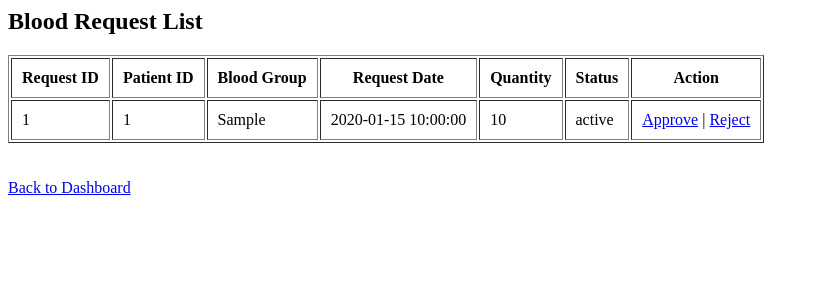
After one commit to NishantKT-pixel/bloodbank-management-system, a PHP site: page /blood_request/view_request.php in a window 1280 px wide. The commit adds this page. Shown: the top 300 px of the page, without its empty margins (0-819 px from the left). Run offline with PHP 8.4, Linux system fonts and the light colour scheme; tables that the repository leaves empty or names only in its code hold one stand-in row (values such as "Sample post").

Commit message:
Added approve and reject code in blood request

```diff
--- a/admin/dashboard.php
+++ b/admin/dashboard.php
@@ -7,9 +7,12 @@
 
 
 <a href="../blood_donation/add_donation.php">Add donation</a><br><br>
+<a href="../blood_donation/view_donation.php">View donation</a><br><br>
 
 
 <a href="../blood_request/add_request.php">Add Blood Request</a><br><br>
+<a href="../blood_request/view_request.php">View Blood Request</a><br><br>
+
 <a href="../blood_inventory/view_inventory.php">View Blood Inventory</a><br><br>
 
 <a href="logout.php">Logout</a>
--- a/blood_donation/add_donation.php
+++ b/blood_donation/add_donation.php
@@ -1,5 +1,5 @@
 <?php
-include "../config.php";
+require_once("../config/config.php");
 ?>
 
 <h2>Add Blood Donation</h2>
@@ -53,3 +53,5 @@ echo "Donation added and inventory updated.";
 }
 
 ?>
+<br><br>
+<a href="../admin/dashboard.php" >Back to dashboard</a>
--- a/blood_inventory/view_inventory.php
+++ b/blood_inventory/view_inventory.php
@@ -1,5 +1,5 @@
 <?php
-require_once "../config.php";
+require_once("../config/config.php");
 
 $result = mysqli_query($conn , "SELECT * FROM blood_inventory");
 ?>
@@ -30,3 +30,5 @@ while($row = mysqli_fetch_assoc($result))
 }
 ?>
 </table>
+<br><br>
+<a href="../admin/dashboard.php" >Back to dashboard</a>
--- /dev/null
+++ b/blood_request/view_request.php
@@ -0,0 +1,52 @@
+<?php
+require_once("../config/config.php");
+
+$result = mysqli_query($conn,"SELECT * FROM blood_request");
+?>
+
+<h2>Blood Request List</h2>
+
+<table border="1" cellpadding="10">
+
+<tr>
+<th>Request ID</th>
+<th>Patient ID</th>
+<th>Blood Group</th>
+<th>Request Date</th>
+<th>Quantity</th>
+<th>Status</th>
+<th>Action</th>
+</tr>
+
+<?php
+
+while($row = mysqli_fetch_assoc($result))
+{
+?>
+
+<tr>
+
+<td><?php echo $row['request_id']; ?></td>
+<td><?php echo $row['patient_id']; ?></td>
+<td><?php echo $row['blood_group']; ?></td>
+<td><?php echo $row['request_date']; ?></td>
+<td><?php echo $row['quantity']; ?></td>
+<td><?php echo $row['status']; ?></td>
+
+<td>
+
+<a href="approve_request.php?id=<?php echo $row['request_id']; ?>">Approve</a> |
+
+<a href="reject_request.php?id=<?php echo $row['request_id']; ?>">Reject</a>
+
+</td>
+
+</tr>
+
+<?php
+}
+?>
+
+</table>
+<br><br>
+<a href="../admin/dashboard.php">Back to Dashboard</a>
--- a/donor/add_donor.php
+++ b/donor/add_donor.php
@@ -52,4 +52,7 @@ Address<br>
 <textarea name="address"></textarea><br><br>
 
 <button name="submit">Add Donor</button><br>
+
 </form>
+<br><br>
+<a href="../admin/dashboard.php" >Back to dashboard</a>
--- a/donor/view_donor.php
+++ b/donor/view_donor.php
@@ -15,7 +15,7 @@ $result = mysqli_query($conn,"SELECT * FROM donor");
 <th>Gender</th>
 <th>Blood Group</th>
 <th>Phone</th>
-<th>Action</th>
+<th>Address</th>
 </tr>
 
 <?php
@@ -44,3 +44,5 @@ while($row = mysqli_fetch_assoc($result))
 ?>
 
 </table>
+<br><br>
+<a href="../admin/dashboard.php" >Back to dashboard</a>
--- a/patient/add_patient.php
+++ b/patient/add_patient.php
@@ -58,3 +58,5 @@ Address<br>
 <button name="submit">Add Patient</button>
 
 </form>
+<br><br>
+<a href="../admin/dashboard.php" >Back to dashboard</a>
--- a/patient/view_patient.php
+++ b/patient/view_patient.php
@@ -41,3 +41,5 @@ while($row = mysqli_fetch_assoc($result))
 ?>
 
 </table>
+<br><br>
+<a href="../admin/dashboard.php" >Back to dashboard</a>
```
Also changed, not shown: blood_donation/view_donation.php (+42 -0 lines), blood_request/add_request.php (+22 -19 lines), blood_request/approve_request.php (added, +20 -0 lines), blood_request/reject_request.php (added, +13 -0 lines), config.php (deleted, +0 -14 lines), README.md, admin/logout.php (line endings or trailing spaces).
